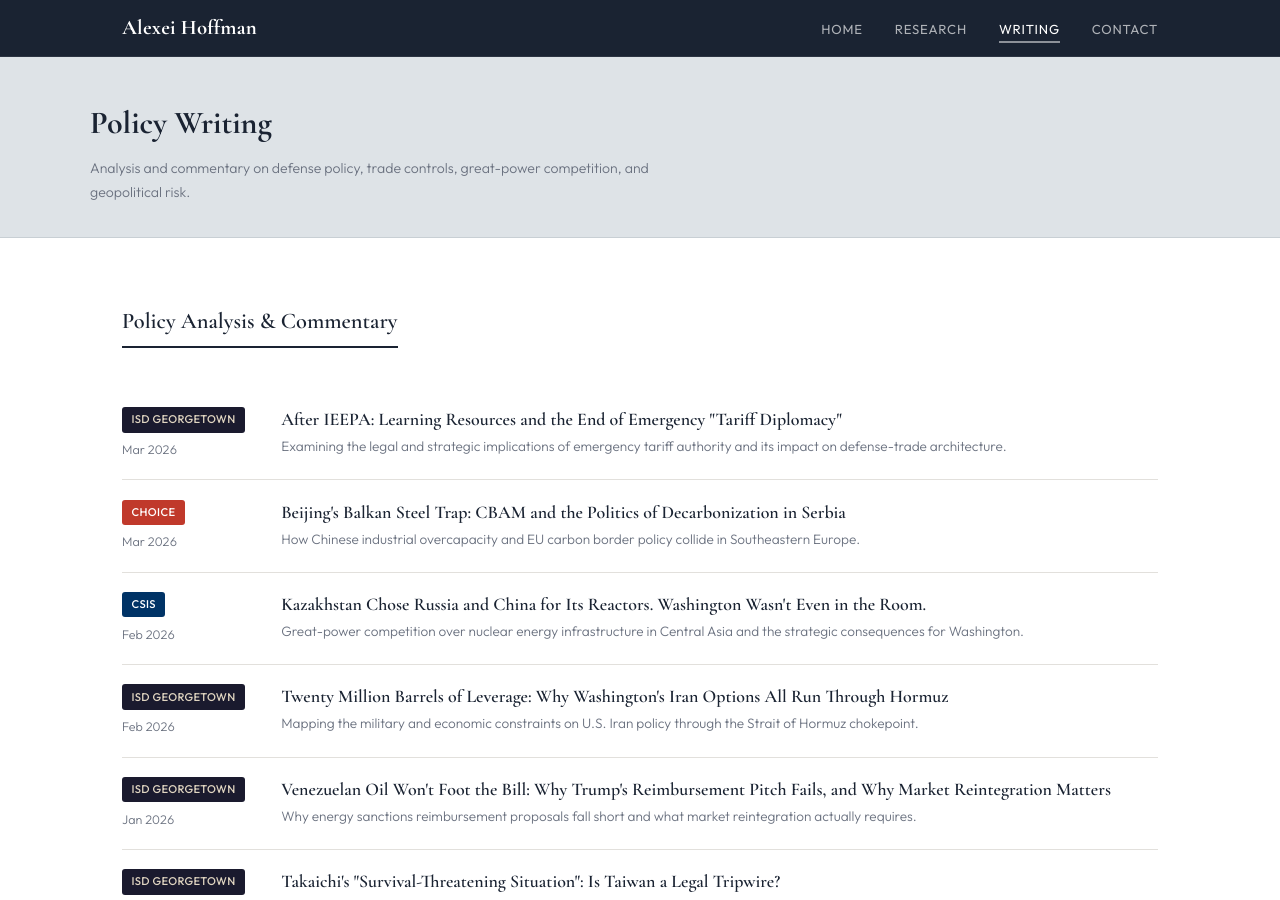
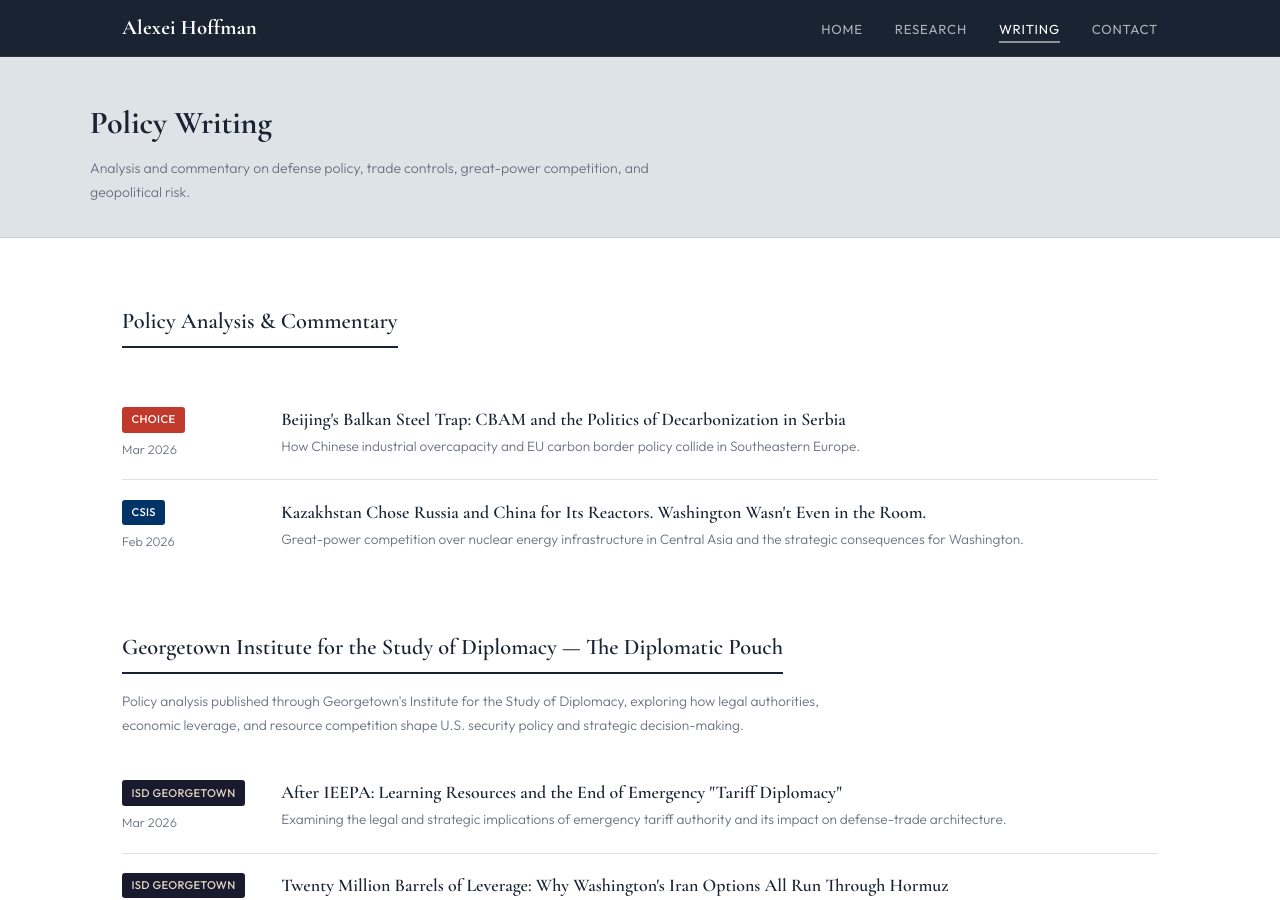
Before and after one commit to a-novi13-byte/a-novi13-byte.github.io, a Jekyll site: the page built from writing.html, in a window 1280 px wide and 900 px high. Built offline with Jekyll 4.4.1, drawn with Linux system fonts in a browser that asks for light colours.

Commit message:
Update writing.html

```diff
--- a/writing.html
+++ b/writing.html
@@ -17,14 +17,6 @@
 
   <div class="writing-list">
 
-   <div class="writing-item">
-      <div class="writing-meta"><span class="pub-badge badge-isd">ISD Georgetown</span><span class="writing-date">Mar 2026</span></div>
-      <div class="writing-content">
-        <h3><a href="https://medium.com/the-diplomatic-pouch/after-ieepa-learning-resources-and-the-end-of-emergency-tariff-diplomacy-d6ee8a0e6b22" target="_blank" rel="noopener">After IEEPA: Learning Resources and the End of Emergency "Tariff Diplomacy"</a></h3>
-        <p class="writing-blurb">Examining the legal and strategic implications of emergency tariff authority and its impact on defense-trade architecture.</p>
-      </div>
-    </div>
-
     <div class="writing-item">
       <div class="writing-meta"><span class="pub-badge badge-choice">CHOICE</span><span class="writing-date">Mar 2026</span></div>
       <div class="writing-content">
@@ -38,6 +30,21 @@
       <div class="writing-content">
         <h3><a href="https://nuclearnetwork.csis.org/kazakhstan-chose-russia-and-china-for-its-reactors-washington-wasnt-even-in-the-room/" target="_blank" rel="noopener">Kazakhstan Chose Russia and China for Its Reactors. Washington Wasn't Even in the Room.</a></h3>
         <p class="writing-blurb">Great-power competition over nuclear energy infrastructure in Central Asia and the strategic consequences for Washington.</p>
+      </div>
+    </div>
+
+  </div>
+
+  <h2 class="section-heading" style="margin-top: 3.5rem;">Georgetown Institute for the Study of Diplomacy — The Diplomatic Pouch</h2>
+  <p class="section-note">Policy analysis published through Georgetown's Institute for the Study of Diplomacy, exploring how legal authorities, economic leverage, and resource competition shape U.S. security policy and strategic decision-making.</p>
+
+  <div class="writing-list">
+
+    <div class="writing-item">
+      <div class="writing-meta"><span class="pub-badge badge-isd">ISD Georgetown</span><span class="writing-date">Mar 2026</span></div>
+      <div class="writing-content">
+        <h3><a href="https://medium.com/the-diplomatic-pouch/after-ieepa-learning-resources-and-the-end-of-emergency-tariff-diplomacy-d6ee8a0e6b22" target="_blank" rel="noopener">After IEEPA: Learning Resources and the End of Emergency "Tariff Diplomacy"</a></h3>
+        <p class="writing-blurb">Examining the legal and strategic implications of emergency tariff authority and its impact on defense-trade architecture.</p>
       </div>
     </div>
 
```
